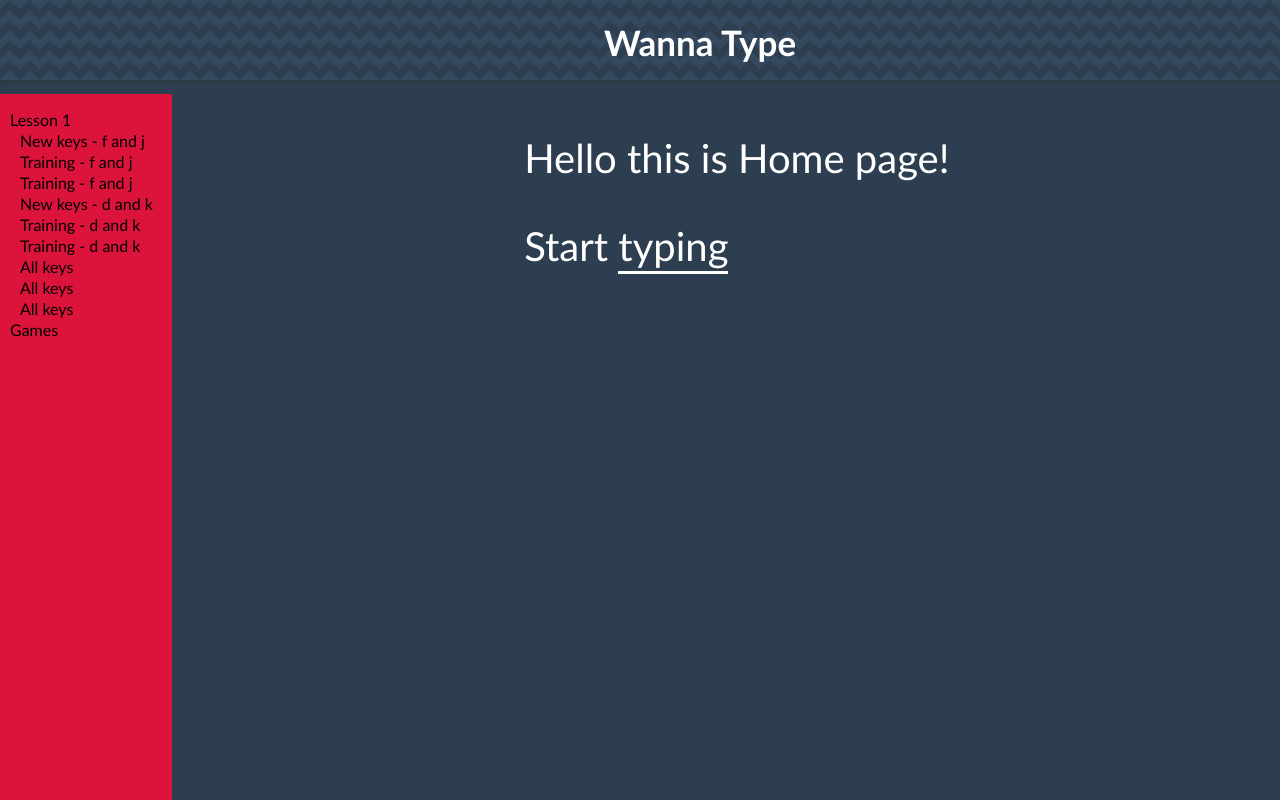
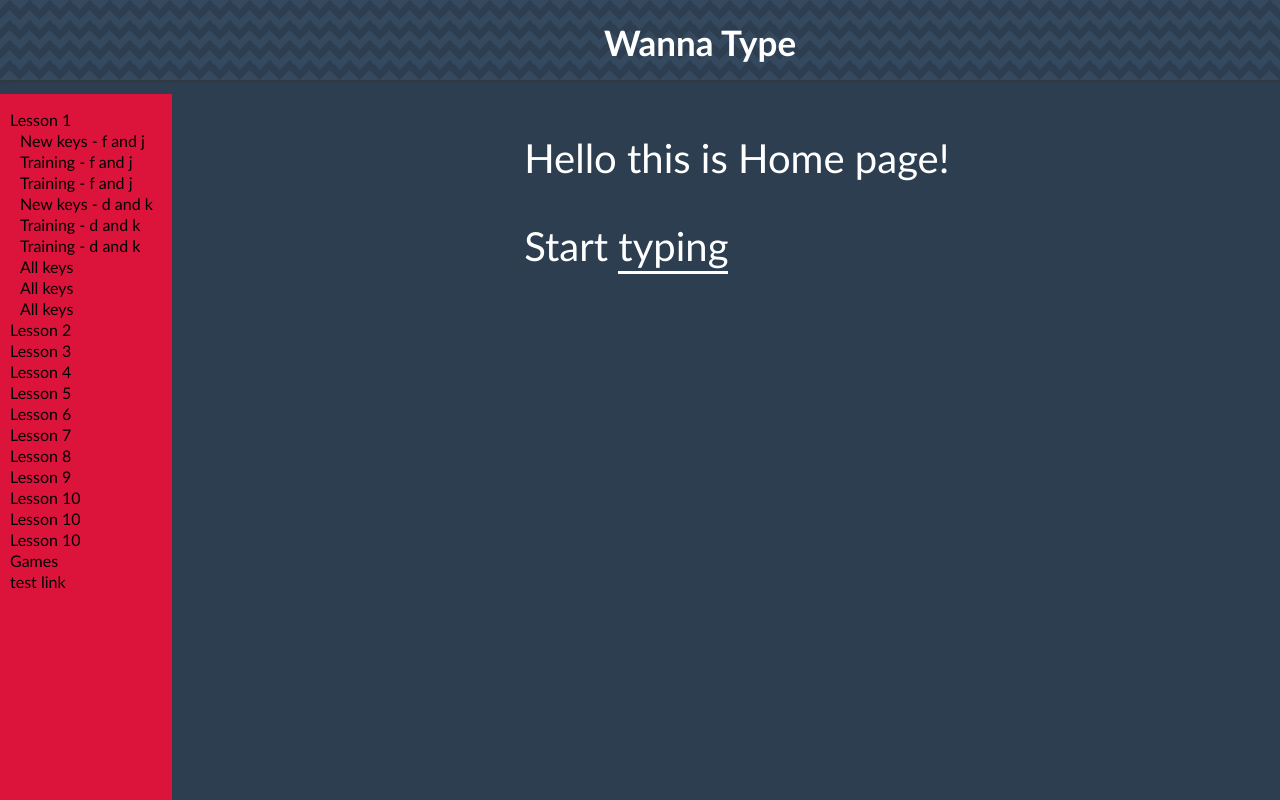
Before and after one commit to Kelly0210/WannaType, a React (Create React App) app: page / in a window 1280 px wide. Shown: the top 800 px of the page. Built offline with nearby package versions, Linux system fonts and the light colour scheme.

Commit message:
work with Links

```diff
--- a/src/App.js
+++ b/src/App.js
@@ -18,8 +18,8 @@ const App = () => {
         <Header />
           <Routes>
           <Route path='/' element={<Home />} />
-          <Route path='/training/:lesson/:chapter' element={<Main />}/>
-          <Route path='/training/:random' element={<Main />}/>
+          <Route path='/:lesson/:chapter' element={<Main />}/>
+          <Route path='/:random' element={<Main />}/>
           <Route path='/games' element={<FallingKeys />}/>
 
           <Route path='*' element={<Component404 />}/>
--- a/src/Components/Chapters/Chapters.jsx
+++ b/src/Components/Chapters/Chapters.jsx
@@ -2,47 +2,67 @@ import React from "react";
 import { Link } from "react-router-dom";
 import style from './Chapters.module.css';
 
-const Chapters = () => {
+class Chapters extends React.Component {
 
-    let combinedStyle = `${style.chapters}`;
-
-    const callMe= () => {
-        return combinedStyle = `${style.chapters} ${style.hide}`;
+    constructor() {
+        super()
+        this.state = {
+            combinedStyle: `${style.chapters}`
         }
 
+    this.callMe = this.callMe.bind(this);
+    }
+
+    callMe = () => {
+        if (this.state.combinedStyle === `${style.chapters}`) {
+            this.setState({combinedStyle: `${style.chapters} ${style.hide}`});
+        } else {
+            this.setState(this.setState({combinedStyle: `${style.chapters}`}))
+        }
+
+    }
+
+    render() {
         return (
             <div className={style.chaptersContainer}>
                 <ul>
-                <li onClick={callMe}>Lesson 1</li>
-                <ul className={combinedStyle}>
-                    <li><Link to='/training/lesson-1/chapter-1' className={style.linkForTraning}>New keys - f and j</Link></li>
-                    <li><Link to='/training/lesson-1/chapter-2' className={style.linkForTraning}>Training - f and j</Link></li>
-                    <li><Link to='/training/lesson-1/chapter-3' className={style.linkForTraning}>Training - f and j</Link></li>
+                    <li><Link to='#' onClick={this.callMe} className={style.linkForTraning}>Lesson 1</Link></li>
+                    <ul className={this.state.combinedStyle}>
+                        <li><Link to='/lesson-1/chapter-1' className={style.linkForTraning}>New keys - f and j</Link></li>
+                        <li><Link to='/lesson-1/chapter-2' className={style.linkForTraning}>Training - f and j</Link></li>
+                        <li><Link to='/lesson-1/chapter-3' className={style.linkForTraning}>Training - f and j</Link></li>
 
-                    <li><Link to='/training/lesson-1/chapter-4' className={style.linkForTraning}>New keys - d and k</Link></li>
-                    <li><Link to='/training/lesson-1/chapter-5' className={style.linkForTraning}>Training - d and k</Link></li>
-                    <li><Link to='/training/lesson-1/chapter-6' className={style.linkForTraning}>Training - d and k</Link></li>
+                        <li><Link to='/lesson-1/chapter-4' className={style.linkForTraning}>New keys - d and k</Link></li>
+                        <li><Link to='/lesson-1/chapter-5' className={style.linkForTraning}>Training - d and k</Link></li>
+                        <li><Link to='/lesson-1/chapter-6' className={style.linkForTraning}>Training - d and k</Link></li>
 
-                    <li><Link to='/training/lesson-1/chapter-7' className={style.linkForTraning}>All keys</Link></li>
-                    <li><Link to='/training/lesson-1/chapter-8' className={style.linkForTraning}>All keys</Link></li>
-                    <li><Link to='/training/lesson-1/chapter-9' className={style.linkForTraning}>All keys</Link></li>
+                        <li><Link to='/lesson-1/chapter-7' className={style.linkForTraning}>All keys</Link></li>
+                        <li><Link to='/lesson-1/chapter-8' className={style.linkForTraning}>All keys</Link></li>
+                        <li><Link to='/lesson-1/chapter-9' className={style.linkForTraning}>All keys</Link></li>
                     </ul>
-                {/* <li><Link to='/training' className={style.linkForTraning}>Lesson 2</Link></li>
-                <li><Link to='/training' className={style.linkForTraning}>Lesson 3</Link></li>
-                <li><Link to='/training' className={style.linkForTraning}>Lesson 4</Link></li>
-                <li><Link to='/training' className={style.linkForTraning}>Lesson 5</Link></li>
-                <li><Link to='/training' className={style.linkForTraning}>Lesson 6</Link></li>
-                <li><Link to='/training' className={style.linkForTraning}>Lesson 7</Link></li>
-                <li><Link to='/training' className={style.linkForTraning}>Lesson 8</Link></li>
-                <li><Link to='/training' className={style.linkForTraning}>Lesson 9</Link></li>
-                <li><Link to='/training' className={style.linkForTraning}>Lesson 10</Link></li> */}
+                    <li><Link to='#' className={style.linkForTraning}>Lesson 2</Link></li>
+                    <li><Link to='#' className={style.linkForTraning}>Lesson 3</Link></li>
+                    <li><Link to='#' className={style.linkForTraning}>Lesson 4</Link></li>
+                    <li><Link to='#' className={style.linkForTraning}>Lesson 5</Link></li>
+                    <li><Link to='#' className={style.linkForTraning}>Lesson 6</Link></li>
+                    <li><Link to='#' className={style.linkForTraning}>Lesson 7</Link></li>
+                    <li><Link to='#' className={style.linkForTraning}>Lesson 8</Link></li>
+                    <li><Link to='#' className={style.linkForTraning}>Lesson 9</Link></li>
+                    <li><Link to='#' className={style.linkForTraning}>Lesson 10</Link></li>
+                    <li><Link to='#' className={style.linkForTraning}>Lesson 10</Link></li>
+                    <li><Link to='#' className={style.linkForTraning}>Lesson 10</Link></li>
+
                     {/* <li><Link to='/training/random-test' className={style.linkForTraning}>Random Test</Link></li>
                 <li><Link to='/training/random-text' className={style.linkForTraning}>Random Text</Link></li> */}
 
                     <li><Link to='/games' className={style.linkForTraning}>Games</Link></li>
+
+                    <li><Link to='/lesson-1/chapter-1' className={style.linkForTraning}>test link</Link></li>
+
                 </ul>
             </div>
         )
+    }
 };
 
 export default Chapters;
```
Lines whose indentation alone changed are shown as unchanged.
